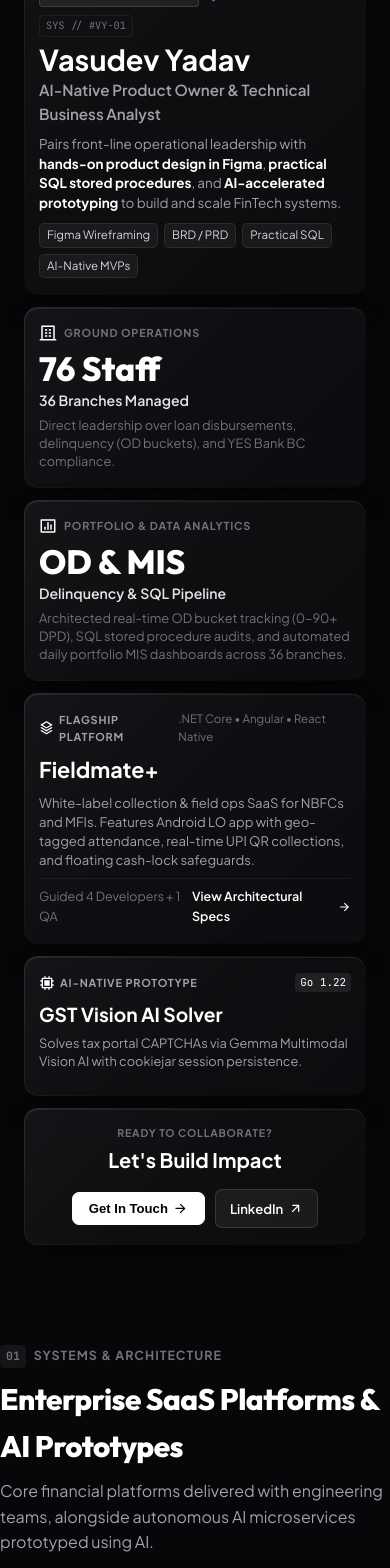
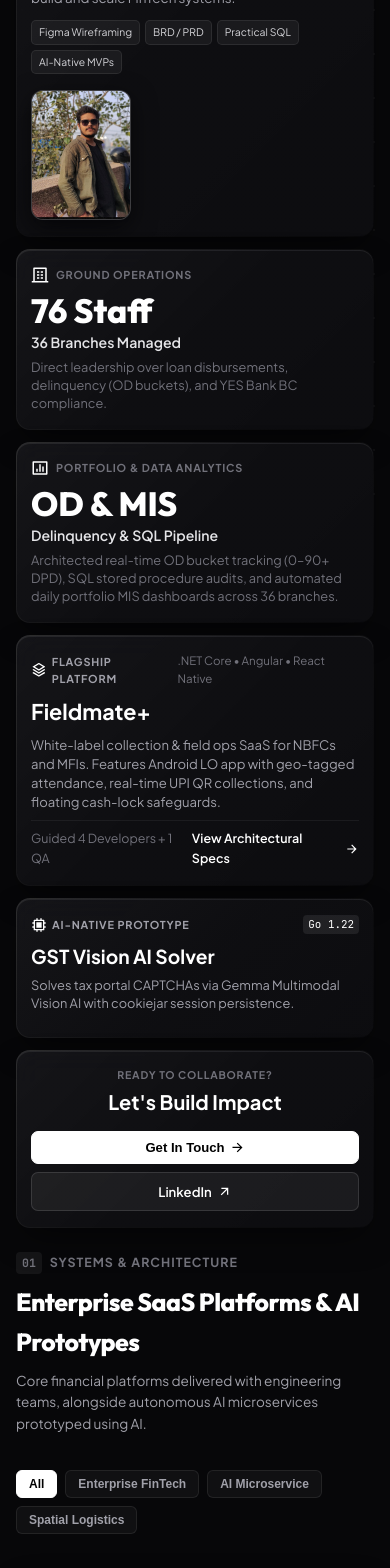
Before and after one commit to Code-Rei/vasudev-portfolio, a React (Vite) app: page / in a window 390 px wide. Shown: the part 320-1888 px from the top of the page. Built offline with nearby package versions, Linux system fonts and the light colour scheme.

Commit message:
fix: reset scroll to top on refresh and enhance responsive views across mobile, tablet, laptop, and desktop

```diff
--- a/index.html
+++ b/index.html
@@ -6,6 +6,13 @@
     <meta name="viewport" content="width=device-width, initial-scale=1.0" />
     <title>Vasudev Yadav — AI-Native Product Owner & Technical Business Analyst</title>
     <meta name="description" content="Portfolio of Vasudev Yadav: AI-Native Product Owner and Technical Business Analyst bridging grassroots financial operations with modern SaaS and AI systems." />
+    <script>
+      // Force instant scroll to top on page refresh
+      if ('scrollRestoration' in history) {
+        history.scrollRestoration = 'manual';
+      }
+      window.scrollTo(0, 0);
+    </script>
   </head>
   <body>
     <div id="root"></div>
--- a/src/App.jsx
+++ b/src/App.jsx
@@ -1,4 +1,4 @@
-import React, { useState } from 'react';
+import React, { useState, useEffect } from 'react';
 import { portfolioData } from './data.js';
 import { RiCloseLine, RiArrowRightLine } from '@remixicon/react';
 
@@ -12,6 +12,19 @@ import ContactSection from './components/ContactSection.jsx';
 
 export default function App() {
   const [isMenuOpen, setIsMenuOpen] = useState(false);
+
+  // Force page to start at the beginning on reload/refresh
+  useEffect(() => {
+    if ('scrollRestoration' in window.history) {
+      window.history.scrollRestoration = 'manual';
+    }
+    window.scrollTo({ top: 0, left: 0, behavior: 'instant' });
+
+    // Clean URL anchor hash on reload so browser doesn't jump down
+    if (window.location.hash) {
+      window.history.replaceState(null, '', window.location.pathname);
+    }
+  }, []);
 
   const toggleMenu = () => {
     setIsMenuOpen((prev) => {
@@ -39,11 +52,11 @@ export default function App() {
       {/* Subtle Background Dot Canvas */}
       <div className="stitch-bg-grid" aria-hidden="true" />
 
-      {/* Minimalist Sticky Header (No boxy "VY" logo) */}
+      {/* Minimalist Sticky Header */}
       <header className="header">
         <div className="container header-inner">
-          {/* Clean Text Branding without boxy "VY" badge */}
-          <a href="#about" className="nav-brand">
+          {/* Brand Name */}
+          <a href="#about" className="nav-brand" onClick={() => scrollToSection('about')}>
             <div className="brand-meta">
               <span className="brand-name">{portfolioData.personalDetails.name}</span>
               <span className="brand-role">Product Owner & Tech BA</span>
@@ -53,12 +66,12 @@ export default function App() {
           {/* Desktop Navigation */}
           <nav className="desktop-nav">
             <ul className="nav-links">
-              <li><a href="#about" className="nav-link">Overview</a></li>
-              <li><a href="#projects" className="nav-link">Platforms</a></li>
-              <li><a href="#experience" className="nav-link">Experience</a></li>
-              <li><a href="#skills" className="nav-link">Competencies</a></li>
-              <li><a href="#education" className="nav-link">Credentials</a></li>
-              <li><a href="#contact" className="nav-link">Contact</a></li>
+              <li><a href="#about" className="nav-link" onClick={() => scrollToSection('about')}>Overview</a></li>
+              <li><a href="#projects" className="nav-link" onClick={() => scrollToSection('projects')}>Platforms</a></li>
+              <li><a href="#experience" className="nav-link" onClick={() => scrollToSection('experience')}>Experience</a></li>
+              <li><a href="#skills" className="nav-link" onClick={() => scrollToSection('skills')}>Competencies</a></li>
+              <li><a href="#education" className="nav-link" onClick={() => scrollToSection('education')}>Credentials</a></li>
+              <li><a href="#contact" className="nav-link" onClick={() => scrollToSection('contact')}>Contact</a></li>
             </ul>
           </nav>
 
@@ -83,6 +96,15 @@ export default function App() {
             </button>
           </div>
 
+          {/* Mobile Drawer Backdrop */}
+          {isMenuOpen && (
+            <div
+              className="mobile-backdrop"
+              onClick={closeMenu}
+              aria-hidden="true"
+            />
+          )}
+
           {/* Mobile Drawer */}
           <div className={`mobile-nav ${isMenuOpen ? 'open' : ''}`}>
             <div className="mobile-nav-header">
@@ -105,7 +127,7 @@ export default function App() {
 
       {/* Main Content */}
       <main>
-        {/* Bento Hero Section (100% Viewport, Zero Scroll On Desktop) */}
+        {/* Bento Hero Section */}
         <HeroBentoSection
           data={portfolioData}
           onContactClick={() => scrollToSection('contact')}
--- a/src/assets/main.css
+++ b/src/assets/main.css
@@ -228,6 +228,15 @@ body::before {
   transition: all 0.3s ease;
 }
 
+.mobile-backdrop {
+  position: fixed;
+  inset: 0;
+  background: rgba(0, 0, 0, 0.65);
+  backdrop-filter: blur(4px);
+  -webkit-backdrop-filter: blur(4px);
+  z-index: 150;
+}
+
 .mobile-nav {
   position: fixed;
   top: 0;
@@ -280,13 +289,14 @@ body::before {
    BENTO HERO SECTION (100% Desktop Viewport, Zero Scroll)
    ======================================================== */
 .bento-hero-section {
-  padding-top: 68px;
-  padding-bottom: 12px;
+  padding-top: 76px;
+  padding-bottom: 24px;
   position: relative;
   box-sizing: border-box;
-}
-
-@media (min-width: 1024px) {
+  width: 100%;
+}
+
+@media (min-width: 1024px) and (min-height: 800px) {
   .bento-hero-section {
     height: calc(100vh - 64px);
     max-height: calc(100vh - 64px);
@@ -294,8 +304,8 @@ body::before {
     display: flex;
     flex-direction: column;
     justify-content: center;
-    padding-top: 68px;
-    padding-bottom: 14px;
+    padding-top: 64px;
+    padding-bottom: 16px;
     overflow: hidden;
   }
 }
@@ -341,9 +351,10 @@ body::before {
   gap: 12px;
   position: relative;
   z-index: 2;
-}
-
-@media (min-width: 1024px) {
+  width: 100%;
+}
+
+@media (min-width: 1024px) and (min-height: 800px) {
   .bento-grid {
     height: 100%;
     max-height: calc(100vh - 124px);
@@ -1643,26 +1654,47 @@ body::before {
 /* ========================================================
    RESPONSIVE DESIGN BREAKPOINTS
    ======================================================== */
-@media (max-width: 990px) {
+@media (max-width: 1023px) {
   .desktop-nav {
     display: none;
   }
   .mobile-menu-btn {
     display: flex;
   }
+  .bento-hero-section {
+    padding-top: 80px;
+    padding-bottom: 2rem;
+  }
   .bento-grid {
     grid-template-columns: repeat(2, 1fr);
-  }
-  .bento-card-main,
-  .bento-card-feature,
+    gap: 14px;
+  }
+  .bento-card-main {
+    grid-column: span 2;
+  }
+  .bento-card-feature {
+    grid-column: span 2;
+  }
   .bento-card-cta {
-    grid-column: span 2;
+    grid-column: span 1;
+  }
+  .project-grid {
+    grid-template-columns: repeat(2, 1fr);
+    gap: 1.25rem;
+  }
+  .skills-matrix-grid {
+    grid-template-columns: repeat(2, 1fr);
+    gap: 1.25rem;
+  }
+  .contact-cards-grid {
+    grid-template-columns: repeat(2, 1fr);
+    gap: 1rem;
   }
 }
 
 @media (max-width: 768px) {
   .section-title {
-    font-size: 1.85rem;
+    font-size: 1.75rem;
   }
   .project-grid {
     grid-template-columns: 1fr;
@@ -1670,11 +1702,22 @@ body::before {
   .timeline-item {
     gap: 1rem;
   }
+  .timeline-card {
+    width: 100%;
+  }
 }
 
 @media (max-width: 640px) {
+  .container {
+    padding: 0 1rem;
+  }
+  .bento-hero-section {
+    padding-top: 72px;
+    padding-bottom: 1.5rem;
+  }
   .bento-grid {
     grid-template-columns: 1fr;
+    gap: 12px;
   }
   .bento-card-main,
   .bento-card-feature,
@@ -1682,33 +1725,101 @@ body::before {
     grid-column: span 1;
   }
   .main-card-layout {
-    flex-direction: column-reverse;
+    flex-direction: column;
     align-items: flex-start;
+    gap: 16px;
+  }
+  .main-photo-col {
+    width: 100%;
+    display: flex;
+    justify-content: flex-start;
   }
   .profile-photo-frame {
-    width: 105px;
-    height: 135px;
+    width: 100px;
+    height: 130px;
+    border-radius: 12px;
   }
   .main-title {
-    font-size: 1.8rem;
+    font-size: 1.75rem;
+    line-height: 1.15;
+  }
+  .sub-role {
+    font-size: 0.85rem;
+  }
+  .about-summary {
+    font-size: 0.84rem;
+    line-height: 1.55;
   }
   .card-inner {
     padding: 16px 14px;
   }
-  .bento-card,
-  .project-card,
-  .timeline-card,
-  .skill-category-card,
-  .contact-card {
-    clip-path: none !important;
-    opacity: 1 !important;
-  }
-  .bento-inner-content,
-  .proj-inner-content,
-  .exp-inner-content,
-  .skill-inner-content,
-  .contact-inner-content {
-    opacity: 1 !important;
-    transform: none !important;
-  }
-}
+  .filter-tab-bar {
+    overflow-x: auto;
+    scrollbar-width: none;
+    -webkit-overflow-scrolling: touch;
+    gap: 8px;
+    padding-bottom: 4px;
+  }
+  .filter-tab-bar::-webkit-scrollbar {
+    display: none;
+  }
+  .filter-tab {
+    white-space: nowrap;
+    flex-shrink: 0;
+    padding: 6px 12px;
+    font-size: 0.75rem;
+  }
+  .skills-matrix-grid {
+    grid-template-columns: 1fr;
+    gap: 1rem;
+  }
+  .contact-cards-grid {
+    grid-template-columns: 1fr;
+    gap: 0.85rem;
+  }
+  .cta-action-row {
+    flex-direction: column;
+    width: 100%;
+    gap: 8px;
+  }
+  .cta-action-row button,
+  .cta-action-row a {
+    width: 100%;
+    justify-content: center;
+    text-align: center;
+  }
+}
+
+@media (max-width: 480px) {
+  .brand-role {
+    display: none;
+  }
+  .header-inner {
+    padding: 0 0.85rem;
+  }
+  .nav-cta-btn {
+    padding: 5px 10px;
+    font-size: 0.74rem;
+  }
+  .status-pill-row {
+    flex-wrap: wrap;
+    gap: 6px;
+  }
+  .pill-tag-group {
+    gap: 5px;
+  }
+  .zinc-pill {
+    font-size: 0.65rem;
+    padding: 3px 7px;
+  }
+  .hero-status-beacon {
+    font-size: 0.64rem;
+    padding: 4px 8px;
+  }
+  .section-title {
+    font-size: 1.55rem;
+  }
+  .section-lead {
+    font-size: 0.85rem;
+  }
+}
--- a/src/main.jsx
+++ b/src/main.jsx
@@ -2,6 +2,14 @@ import React from 'react'
 import ReactDOM from 'react-dom/client'
 import App from './App.jsx'
 import './assets/main.css'
+
+// Guarantee scroll resets to top on fresh load / refresh
+if (typeof window !== 'undefined') {
+  if ('scrollRestoration' in window.history) {
+    window.history.scrollRestoration = 'manual';
+  }
+  window.scrollTo(0, 0);
+}
 
 ReactDOM.createRoot(document.getElementById('root')).render(
   <React.StrictMode>
```
